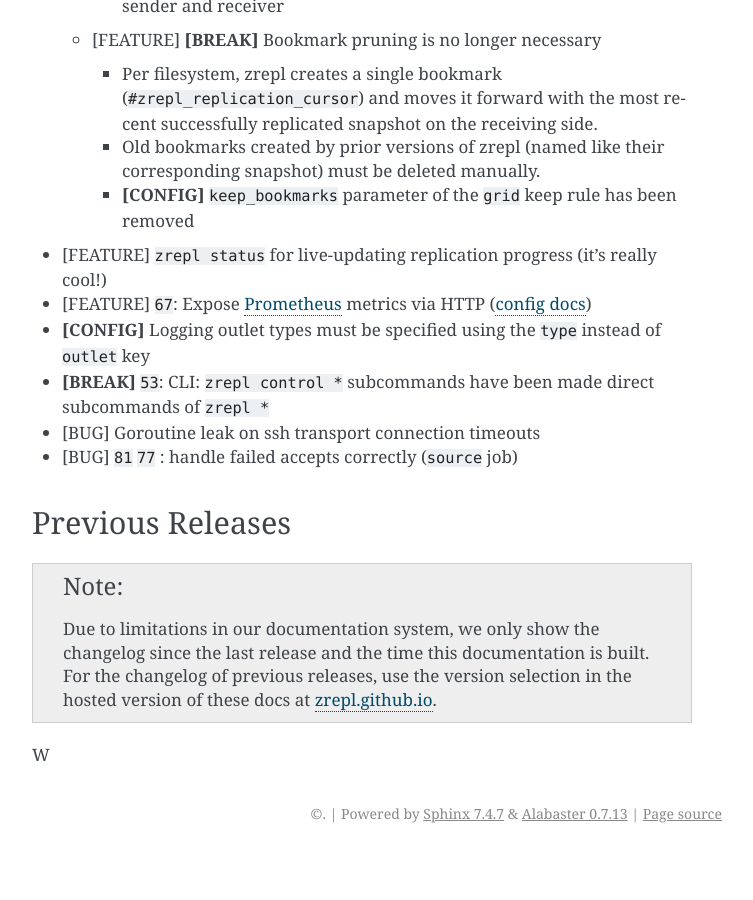
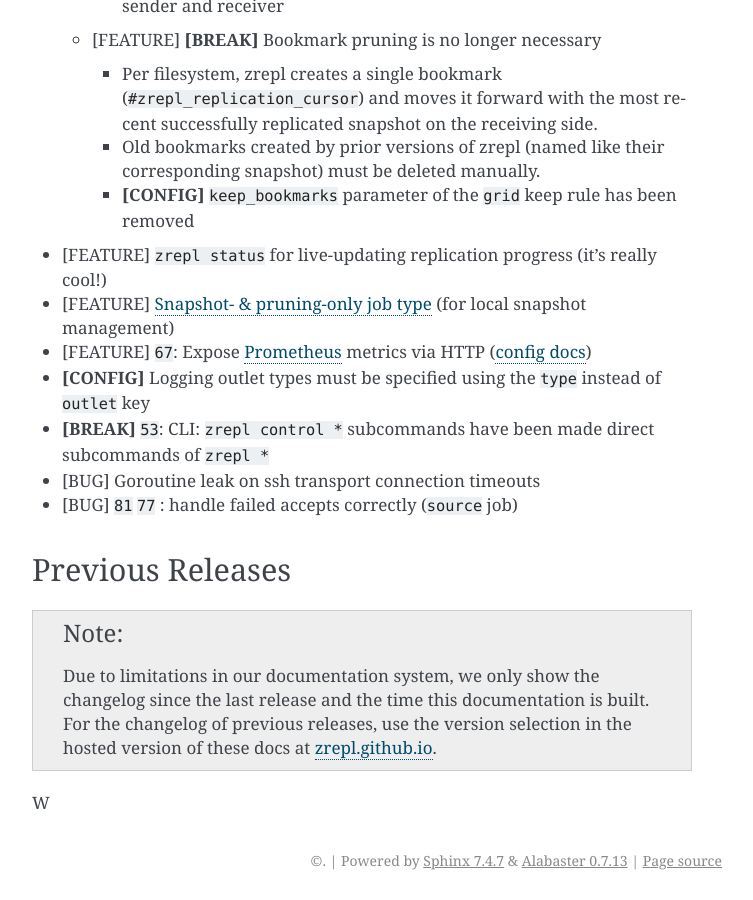
Before and after one commit to zrepl/zrepl, a Sphinx documentation site: the page built from docs/changelog.rst, in a window 1280 px wide and 900 px high, scrolled down 2284 px. Shown: the whole window, without its empty margins (388-1141 px from the left). Built offline with Sphinx 7.4.7, drawn with Linux system fonts in a browser that asks for light colours; the version number could not be read and is left out; cross-references to code outside the pages are shown as plain code; before the commit the page ends 3137 px from its top, so only the background shows below that.

Commit message:
docs: add SnapJob to 0.1 changelog

```diff
--- a/docs/changelog.rst
+++ b/docs/changelog.rst
@@ -92,6 +92,7 @@ Changes
     * |break_config| ``keep_bookmarks`` parameter of the ``grid`` keep rule has been removed
 
 * |feature| ``zrepl status`` for live-updating replication progress (it's really cool!)
+* |feature| :ref:`Snapshot- & pruning-only job type <job-snap>` (for local snapshot management)
 * |feature| :issue:`67`: Expose `Prometheus <https://prometheus.io>`_ metrics via HTTP (:ref:`config docs <monitoring-prometheus>`)
 
 * |break_config| Logging outlet types must be specified using the ``type`` instead of ``outlet`` key
```
